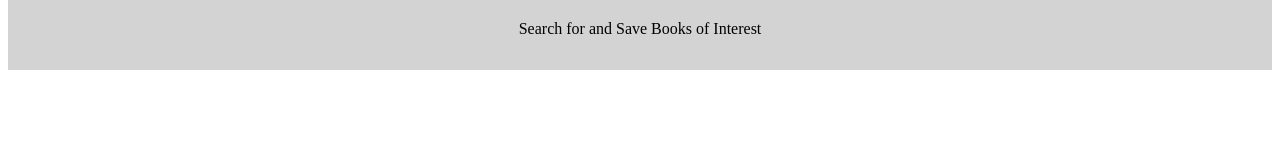
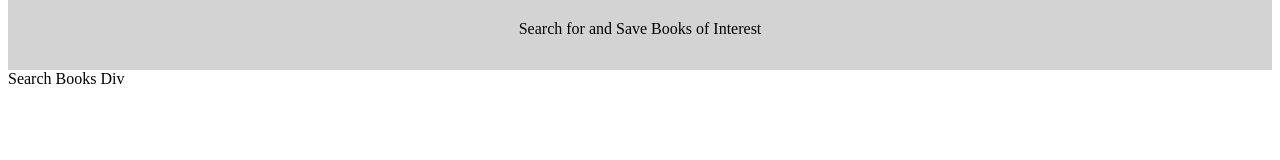
Before and after one commit to kamzh88/CodeBoxes.github.io, a React (Create React App) app in the folder client/: page / in a window 1280 px wide. Shown: the part 125-285 px from the top of the page. Built offline with nearby package versions, Linux system fonts and the light colour scheme.

Commit message:
add SearchBooks Component

```diff
--- a/client/src/components/Jumbotron/index.js
+++ b/client/src/components/Jumbotron/index.js
@@ -1,7 +1,6 @@
 import React, { Component } from "react";
 import Jumbotron from 'react-bootstrap/Jumbotron';
 import Container from 'react-bootstrap/Container';
-
 
 const styles = {
     headerStyle: {
--- a/client/src/components/Nav/index.js
+++ b/client/src/components/Nav/index.js
@@ -8,6 +8,7 @@ class Nav extends Component {
 
     render() {
         return (
+
                 <AppBar>
                     <Toolbar>
                         <Typography variant="h6" style={{ marginRight: 16 }}>
--- /dev/null
+++ b/client/src/components/SearchBooks/index.js
@@ -0,0 +1,13 @@
+import React, { Component } from "react";
+
+class SearchBooks extends Component {
+    render() {
+        return (
+
+            <div>Search Books Div</div>
+
+        );
+    };
+};
+
+export default SearchBooks;
--- a/client/src/pages/Search/index.js
+++ b/client/src/pages/Search/index.js
@@ -1,12 +1,15 @@
-import React, { Component } from "react";
+import React, { Component, Fragment } from "react";
 import Heading from '../../components/Jumbotron';
-
+import SearchBooks from "../../components/SearchBooks";
 
 class Search extends Component {
 
     render() {
         return (
-            <Heading />
+            <Fragment>
+                <Heading />
+                <SearchBooks />
+            </Fragment>
         );
     };
 };
```
